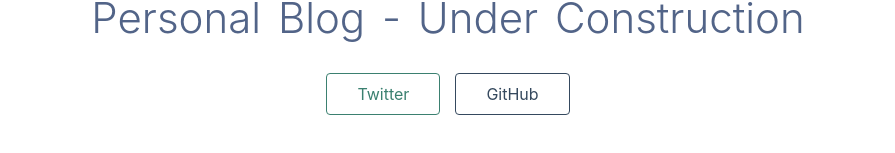
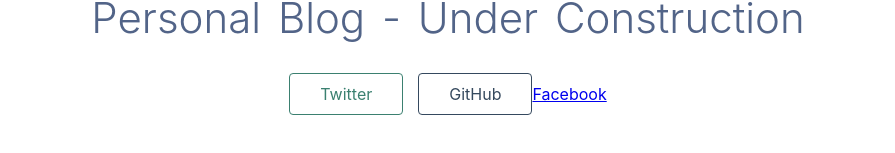
Before and after one commit to farzad1120/farzad1120.github.io, a Nuxt app: page / in a window 1280 px wide. Shown: the part 589-742 px from the top of the page, without its empty margins (192-1087 px from the left). Built offline with nearby package versions, Linux system fonts and the light colour scheme.

Commit message:
Add facebook btn

```diff
--- a/pages/index.vue
+++ b/pages/index.vue
@@ -17,6 +17,10 @@
           href="https://github.com/farzad1120"
           target="_blank"
           class="button--grey">GitHub</a>
+        <a
+          href="https://facebook.com/frz59"
+          target="_blank"
+          class="button--blue">Facebook</a>
       </div>
     </div>
   </section>
```
